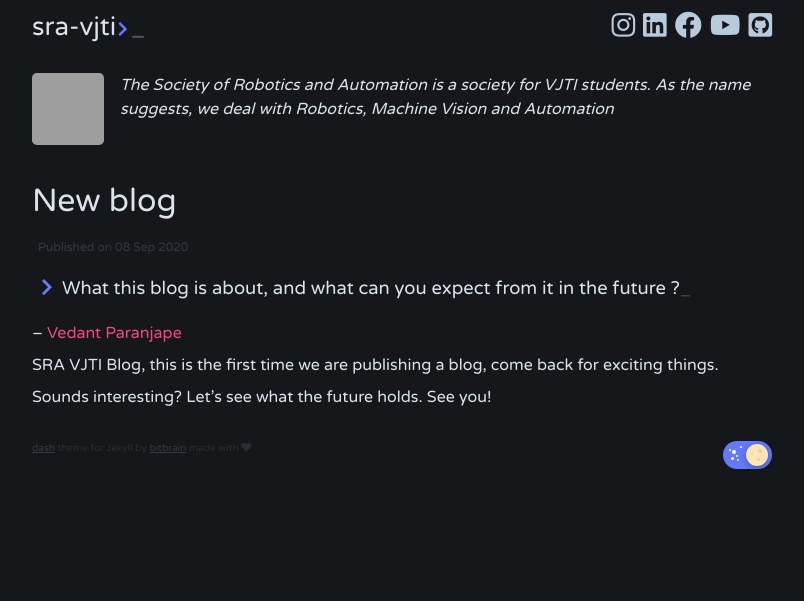
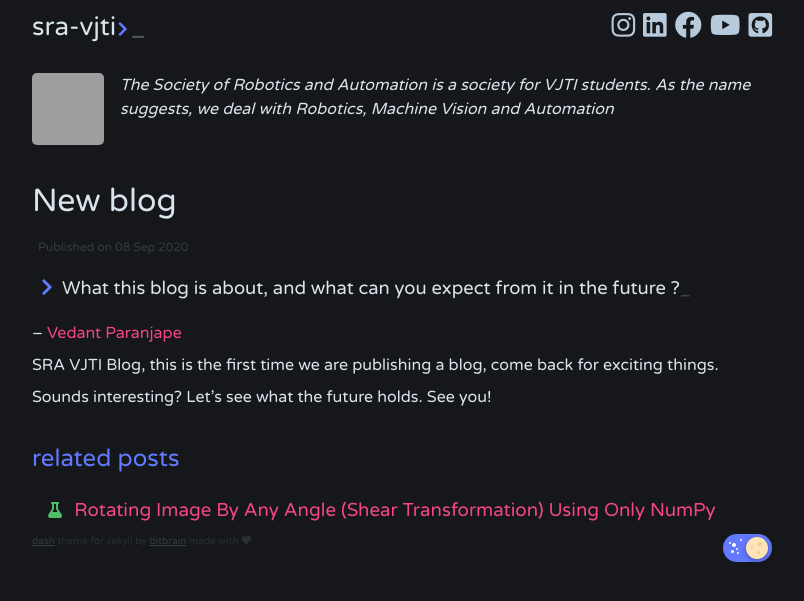
Before and after one commit to SRA-VJTI/blog, a Jekyll site: the page built from _posts/2020-09-08-new-blog.md, in a window 1280 px wide, cut to the strip 0-601 px from the top of the page. Shown: the whole strip, without its empty margins (238-1042 px from the left). Built offline with Jekyll 4.4.1, drawn with Linux system fonts in a browser that asks for light colours; some of the changed lines change nothing that is shown; grey boxes are pictures that could not be loaded.

Commit message:
Added blog post of sheer-transformation

````diff
--- a/_posts/2020-09-08-new-blog.md
+++ b/_posts/2020-09-08-new-blog.md
@@ -4,6 +4,7 @@
 tags: introduction
 description: What this blog is about, and what can you expect from it in the future ?
 ---
+
 -- [Vedant Paranjape](https://github.com/VedantParanjape)
 
 SRA VJTI Blog, this is the first time we are publishing a blog, come back for exciting things.
--- /dev/null
+++ b/_posts/2020-09-09-sheer-transformation.md
@@ -0,0 +1,207 @@
+---
+layout: post
+title: Rotating Image By Any Angle (Shear Transformation) Using Only NumPy
+tags: image_processing
+description: Rotate a image by x degrees using only numpy and PIL
+---
+
+-- [Gautam Agarwal](https://github.com/gautam-dev-maker)
+
+<p align="center"><img width="768" height="350" src="/assets/posts/shear-transformation/image_1.png"></p>
+
+These days, we are spoiled with high end libraries. When It comes to Image Processing and advanced libraries such as OpenCV Rotating Image may sound like a very easy task using inbuilt functions.I am not telling you to code everything from scratch, However, an understanding about how things work will make you a better programmer. So let’s get started.
+
+## Bitmaps
+
+A typical computer image these days uses 24 bits to represent the color of each pixel. Eight bits are used to store the intensity of the **red** part of a pixel (**00000000** through **11111111**), giving 256 distinct values. Eight bits are used to store the **green** component, and eight bits are used to store the **blue** component.
+
+|<img width="600" height="250" src="/assets/posts/shear-transformation/image_2.png">|
+
+Each pixel has a coordinate pair (x,y) describing its position on two orthogonal axes from defined origin O. It is around this origin we are going to rotate this image.What we need to do is take the RGB values at every (x,y) location, rotate it as needed, and then write these values in the new location, considering (x,y) with respect to the origin we assumed.The new location is obtained by using the transformation matrix.
+
+|<img width="600" height="150" src="/assets/posts/shear-transformation/image_3.png">|
+
+When image will be rotated ,the dimension of the frame containing it will change so to find the new dimensions we use this formula,
+
+    new_width=|old_width×cosθ|+|old_height×sinθ|
+
+    new_height=|old_height×cosθ|+ |old_row×sinθ|
+
+now let’s code it
+
+```python
+import numpy as np
+from PIL import Image
+import math
+
+
+image = np.array(Image.open("test.png"))             # Load the image
+angle=int(input("Enter the angle :- "))              # Ask the user to enter the angle of rotation
+
+# Define the most occuring variables
+angle=math.radians(angle)                            #converting degrees to radians
+cosine=math.cos(angle)
+sine=math.sin(angle)
+height=image.shape[0]                                #define the height of the image
+width=image.shape[1]                                 #define the width of the image
+
+# Define the height and width of the new image that is to be formed
+new_height  = round(abs(image.shape[0]*cosine)+abs(image.shape[1]*sine))+1
+new_width  = round(abs(image.shape[1]*cosine)+abs(image.shape[0]*sine))+1
+
+# define another image variable of dimensions of new_height and new _column filled with zeros
+output=np.zeros((new_height,new_width,image.shape[2]))
+
+# Find the centre of the image about which we have to rotate the image
+original_centre_height   = round(((image.shape[0]+1)/2)-1)    #with respect to the original image
+original_centre_width    = round(((image.shape[1]+1)/2)-1)    #with respect to the original image
+
+# Find the centre of the new image that will be obtained
+new_centre_height= round(((new_height+1)/2)-1)        #with respect to the new image
+new_centre_width= round(((new_width+1)/2)-1)          #with respect to the new image
+
+for i in range(height):
+    for j in range(width):
+        #co-ordinates of pixel with respect to the centre of original image
+        y=image.shape[0]-1-i-original_centre_height
+        x=image.shape[1]-1-j-original_centre_width
+
+        #co-ordinate of pixel with respect to the rotated image
+        new_y=round(-x*sine+y*cosine)
+        new_x=round(x*cosine+y*sine)
+
+        '''since image will be rotated the centre will change too,
+        so to adust to that we will need to change new_x and new_y with
+        respect to the new centre'''
+        new_y=new_centre_height-new_y
+        new_x=new_centre_width-new_x
+
+        # adding if check to prevent any errors in the processing
+        if 0 <= new_x < new_width and 0 <= new_y < new_height and new_x>=0 and new_y>=0:
+            output[new_y,new_x,:]=image[i,j,:]                          #writing the pixels to the new destination in the output image
+
+pil_img=Image.fromarray((output).astype(np.uint8))    # converting array to image
+pil_img.save("rotated_image.png")                                                 # saving the image
+```
+
+<p align='center'><img width="768" height="350" src="/assets/posts/shear-transformation/image_4.png"></p>
+<p align='center'>Image obtained by matrix rotation</p>
+
+## Aliasing
+
+So our resultant image is rotated by 15 degrees ,so it really worked,but what are those black dots?This is a problem called aliasing.Multiplying by sines and cosines on the integer coordinates of the source image gives real number results, and these have to be rounded back to integers again to be plotted. Sometimes this number rounding means the same destination location is addressed more than once, and sometimes certain pixels are missed completely. When the pixels are missed, the background shows through. This is why there are holes.The aliasing problem gets worse when angles are closesr to the diagonals. Here are a few examples of images at different rotations:
+
+<p align='center'><img width="1080" height="1080" src="/assets/posts/shear-transformation/image_5.png"></p>
+
+What can we do about this? There are a variety of solutions. One of them is to oversample the source image. We can pretend that each of the original source pixels is really a grid of *n x n* smaller pixels (all of the same color), and calculate the destination coordinates of each of these subpixels and plot these
+
+A more refined way is called *Area Mapping*. For this, you invert the problem, and for each *destination* pixel, you find which *four* partial source pixels that it was created from. The color for the destination is calculated by the area-weighted average of the four source pixels (The source pixels that contribute more to the destination pixel have a greater influence on its color). This algorithm not only ensures that there are no gaps in the destination, but also appropriately averages the colors (ensuring both a smoother image and also keeping the average brightness of the rotated image constant).
+
+However, there is a more elegant method, and this is the method that was used many years ago when computing power (and memory) were at a premium and every processor cycle worth its weight in gold. It is called the *three shear rotation* method.
+
+## Three shears
+
+These method works by expanding 2D rotation matrix into three different matrices.
+
+<img width="600" height="150" src="/assets/posts/shear-transformation/image_6.png">|
+
+There are some interesting properties of this matrix:-
+
+1. The three matrices are all shear matrices
+2. The first and the last matrices are the same
+3. The determinant of each matrix is same (each stage is conformal and keeps the area the same).
+4. As the shear happens in just one plane at time, and each stage is conformal in area, no aliasing gaps appear in any stage.
+
+**note**: Shear matrix shown above rotates in clockwise direction so we need to take angle in negative values to assess for that.
+
+So let’s code the shear transformation
+
+```python
+import numpy as np
+from PIL import Image
+import math
+
+
+def shear(angle,x,y):
+    '''
+    |1  -tan(𝜃/2) |  |1        0|  |1  -tan(𝜃/2) |
+    |0      1     |  |sin(𝜃)   1|  |0      1     |
+
+    '''
+    # shear 1
+    tangent=math.tan(angle/2)
+    new_x=round(x-y*tangent)
+    new_y=y
+
+    #shear 2
+    new_y=round(new_x*math.sin(angle)+new_y)      #since there is no change in new_x according to the shear matrix
+
+    #shear 3
+    new_x=round(new_x-new_y*tangent)              #since there is no change in new_y according to the shear matrix
+
+    return new_y,new_x
+
+image = np.array(Image.open("test.png"))             # Load the image
+angle=-int(input("Enter the angle :- "))                # Ask the user to enter the angle of rotation
+
+# Define the most occuring variables
+angle=math.radians(angle)                               #converting degrees to radians
+cosine=math.cos(angle)
+sine=math.sin(angle)
+
+height=image.shape[0]                                   #define the height of the image
+width=image.shape[1]                                    #define the width of the image
+
+# Define the height and width of the new image that is to be formed
+new_height  = round(abs(image.shape[0]*cosine)+abs(image.shape[1]*sine))+1
+new_width  = round(abs(image.shape[1]*cosine)+abs(image.shape[0]*sine))+1
+
+# define another image variable of dimensions of new_height and new _column filled with zeros
+output=np.zeros((new_height,new_width,image.shape[2]))
+image_copy=output.copy()
+
+
+# Find the centre of the image about which we have to rotate the image
+original_centre_height   = round(((image.shape[0]+1)/2)-1)    #with respect to the original image
+original_centre_width    = round(((image.shape[1]+1)/2)-1)    #with respect to the original image
+
+# Find the centre of the new image that will be obtained
+new_centre_height= round(((new_height+1)/2)-1)        #with respect to the new image
+new_centre_width= round(((new_width+1)/2)-1)          #with respect to the new image
+
+
+for i in range(height):
+    for j in range(width):
+        #co-ordinates of pixel with respect to the centre of original image
+        y=image.shape[0]-1-i-original_centre_height
+        x=image.shape[1]-1-j-original_centre_width
+
+        #Applying shear Transformation
+        new_y,new_x=shear(angle,x,y)
+
+        '''since image will be rotated the centre will change too,
+            so to adust to that we will need to change new_x and new_y with respect to the new centre'''
+        new_y=new_centre_height-new_y
+        new_x=new_centre_width-new_x
+
+
+        # adding if check to prevent any errors in the processing
+        if 0 <= new_x < new_width and 0 <= new_y < new_height and new_x>=0 and new_y>=0:
+            output[new_y,new_x,:]=image[i,j,:]                          #writing the pixels to the new destination in the output image
+
+
+pil_img=Image.fromarray((output).astype(np.uint8))                       # converting array to image
+pil_img.save("rotated_image.png")                                                 # saving the image]
+```
+
+<p align='center'><img width="1400" height="400" src="/assets/posts/shear-transformation/image_7.png"></p>
+
+In the first shear operation, raster columns are simply shifted up and down relative to each other. The shearing is symmetric around the center of the image. It’s analogous to shearing a deck of playing cards.
+
+The second shear operation does a similar thing on the previous image, but this time does the shearing left to right.
+
+The final shear is the same as the first operation; this time applied to the intermediate image.
+
+No gaps! How elegant is that? We just rotated an image an arbitrary amount (smoothly) using three shear operations!
+
+In times-past, when floating point and trig calculations were expensive, these properties were very important. Because only one plane was being modified at once, no additional memory was needed as the code could simple walk down the raster line making the changes it needed. Pretty cool.
````
Also changed, not shown: assets/posts/shear-transformation/image_1.png (added), assets/posts/shear-transformation/image_2.png (added), assets/posts/shear-transformation/image_3.png (added), assets/posts/shear-transformation/image_4.png (added), assets/posts/shear-transformation/image_5.png (added), assets/posts/shear-transformation/image_6.png (added), assets/posts/shear-transformation/image_7.png (added).
